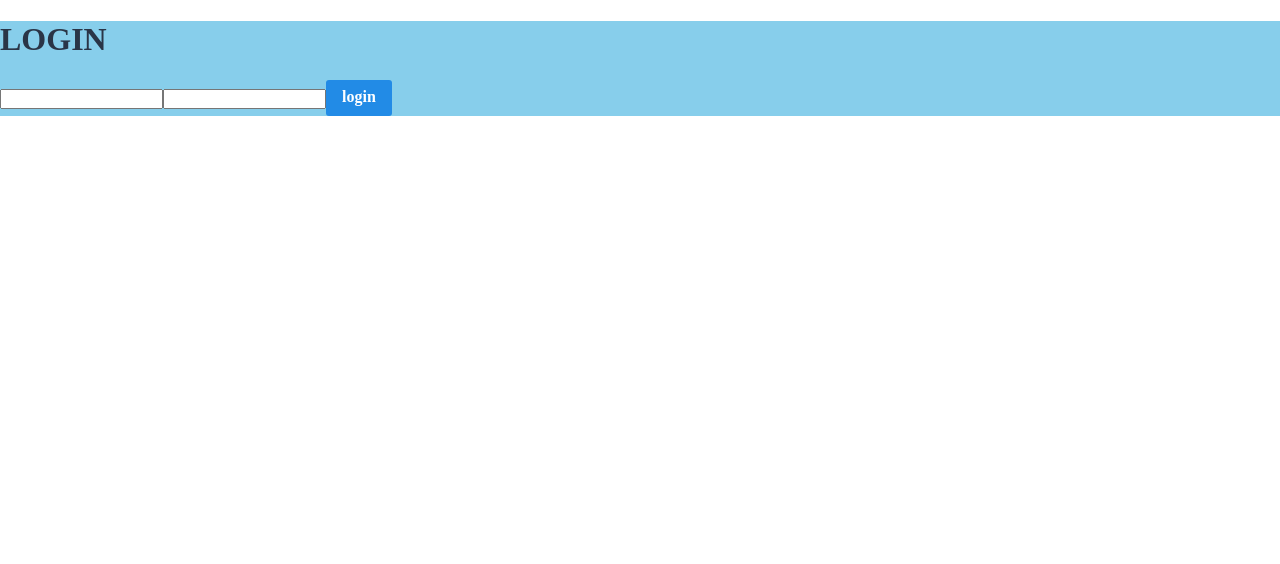
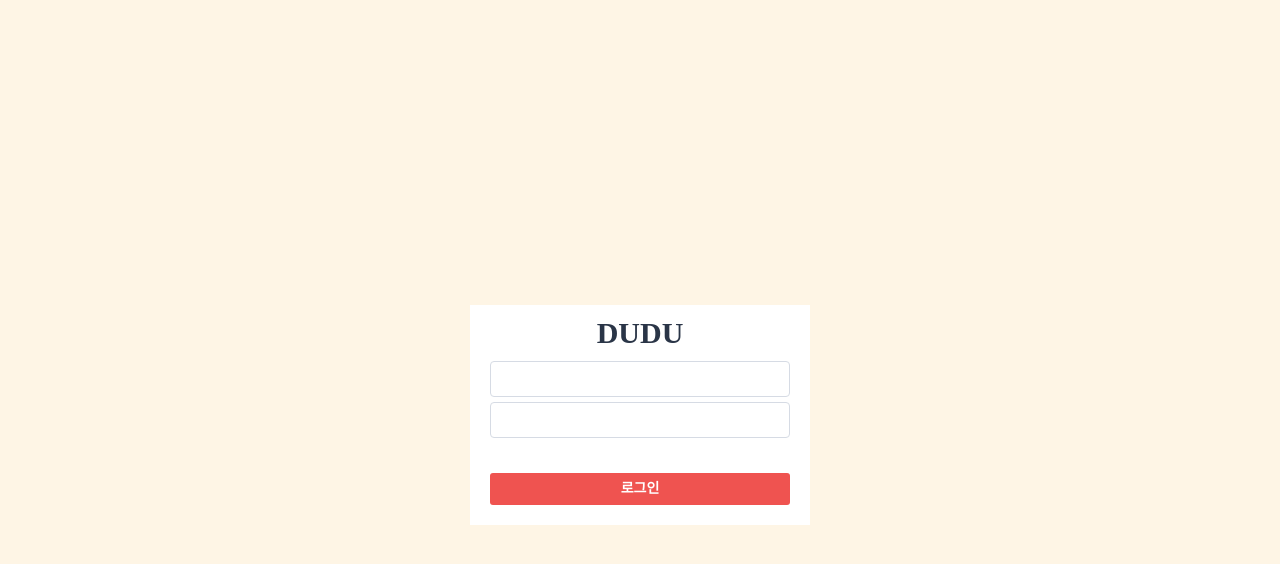
Before and after one commit to wldus904/DUDU, a Next.js app: page /home/Login in a window 1280 px wide. Shown: the top 564 px of the page. Built offline with nearby package versions, Linux system fonts and the light colour scheme.

Commit message:
feat: 로그인/로그아웃 기능 추가

```diff
--- a/src/components/button/Button.tsx
+++ b/src/components/button/Button.tsx
@@ -1,73 +1,68 @@
 import styled from "styled-components";
+import { theme } from "@/styles/theme";
+
+const hexToRgb = (hexType: String = "primary", alpha: Number = 1) => {
+    if (theme.colors[hexType]) hexType = theme.colors[hexType];
+    const hex = hexType.trim().replace("#", "");
+    const rgb = 3 === hex.length ? hex.match(/[a-f\d]/gi) : hex.match(/[a-f\d]{2}/gi);
+
+    rgb.forEach(function (str, x, arr) {
+        if (str.length == 1) str = str + str;
+        arr[x] = parseInt(str, 16);
+    });
+
+    return `rgba(${rgb.join(", ")}, ${alpha})`;
+};
 
 const DefaultButton = styled.button`
-    /*공통 스타일*/
     display: inline-flex;
+    justify-content: center;
     align-items: center;
     outline: none;
-    border: none;
     border-radius: 3px;
-    color: white;
     font-weight: bold;
     cursor: pointer;
     padding-left: 1rem;
     padding-right: 1rem;
+    transition: all ease 0.2s;
 
     /*크기*/
     height: 2.25rem;
+    width: ${(props) => props.width ?? "100%"};
     font-size: 1rem;
+`;
+
+const BasicButton = styled(DefaultButton)`
+    border: none;
+    color: ${(props) => props.txtColor ?? "#fff"};
 
     /*색상 */
-    background: #228be6;
+    background-color: ${(props) => hexToRgb(props.color)};
     &:hover {
-        background: #339af0;
+        background: ${(props) => hexToRgb(props.color, "0.9")};
     }
     &:active {
-        background: #1c7ed6;
+        background: ${(props) => hexToRgb(props.color, "1")};
     }
 `;
 
-const OutlineButton = styled.button`
-    /*공통 스타일*/
-    display: inline-flex;
-    align-items: center;
-    outline: none;
-    border: none;
-    border-radius: 3px;
-    color: white;
-    font-weight: bold;
-    cursor: pointer;
-    padding-left: 1rem;
-    padding-right: 1rem;
-
-    /*크기*/
-    height: 2.25rem;
-    font-size: 1rem;
+const OutlineButton = styled(DefaultButton)`
+    border: 1px solid ${(props) => hexToRgb(props.color)};
+    color: ${(props) => props.txtColor ?? hexToRgb(props.color)};
 
     /*색상 */
+    background: #fff;
     &:hover {
-        opacity: rgba(, 0.2);
+        background: ${(props) => hexToRgb(props.color, "0.1")};
     }
     &:active {
-        background: #1c7ed6;
+        background: ${(props) => hexToRgb(props.color, "0.2")};
     }
 `;
 
 const Button = ({ children, ...rest }) => {
-    const hexToRgb = (hexType) => {
-        const hex = hexType.trim().replace("#", "");
-        const rgb = 3 === hex.length ? hex.match(/[a-f\d]/gi) : hex.match(/[a-f\d]{2}/gi);
-
-        rgb.forEach(function (str, x, arr) {
-            if (str.length == 1) str = str + str;
-            arr[x] = parseInt(str, 16);
-        });
-
-        return "rgb(" + rgb.join(", ") + ")";
-    };
-
-    console.log("rest ::: ", rest);
-    return <DefaultButton {...rest}>{children}</DefaultButton>;
+    if (rest.outline) return <OutlineButton {...rest}>{children}</OutlineButton>;
+    else return <BasicButton {...rest}>{children}</BasicButton>;
 };
 
 export default Button;
--- a/src/components/button/MenuButton.tsx
+++ b/src/components/button/MenuButton.tsx
@@ -2,6 +2,7 @@ import React from "react";
 import styled, { useTheme } from "styled-components";
 import { useRouter } from "next/router";
 import { useEffect, use, useRef } from "react";
+import { theme } from "@/styles/theme";
 
 const Button = styled.a`
     max-width: 190px;
@@ -10,8 +11,8 @@ const Button = styled.a`
     border-radius: 3px;
 
     &:hover {
-        color: ${({ theme }) => theme.colors.primary};
-        background-color: ${({ theme }) => theme.colors.lightprimary};
+        color: ${theme.colors.primary};
+        background-color: ${theme.colors.lightprimary};
     }
 `;
 
--- /dev/null
+++ b/src/components/input/Input.tsx
@@ -0,0 +1,23 @@
+import styled from "styled-components";
+import { theme } from "@/styles/theme";
+
+const BasicInput = styled.input`
+    height: 32px;
+    width: ${(props) => props.width ?? "100%"};
+    font-size: 14px;
+    border-radius: 4px;
+    border: 1px solid #d6dbe4;
+    transition: all ease 0.1s;
+
+    &:focus {
+        outline: none;
+        border: 1px solid ${theme.colors.warning};
+        box-shadow: 0 0 2px ${theme.colors.warning};
+    }
+`;
+
+const Input = ({ children, ...rest }) => {
+    return <BasicInput {...rest}>{children}</BasicInput>;
+};
+
+export default Input;
--- a/src/components/layout/SideMenu.tsx
+++ b/src/components/layout/SideMenu.tsx
@@ -12,11 +12,11 @@ const MainIconWrapper = styled.div`
 const MenuWrapper = styled.div`
     max-width: 260px;
     min-width: 260px;
-    border-right: 1px solid #eeeeee;
+    border-right: 1px solid #eee;
     font-size: 12px;
 `;
 const MenuContents = styled.nav`
-    height: calc(100vh - 115px);
+    height: calc(100vh - 96px);
     display: flex;
     flex-direction: column;
     padding: 20px;
--- a/src/pages/home/Login.tsx
+++ b/src/pages/home/Login.tsx
@@ -1,35 +1,93 @@
 import styled from "styled-components";
 import { useState } from "react";
 import Button from "@/components/button/Button";
+import Input from "@/components/input/Input";
+import MainIcon from "@/components/icon/MainIcon";
+import { theme } from "@/styles/theme";
+import { useRouter } from "next/router";
 
 const LoginWrapper = styled.div`
-    background-color: skyblue;
+    display: flex;
+    position: absolute;
+    justify-content: center;
+    align-items: center;
+    padding: 15px 0;
+    width: 100%;
+    height: 100%;
+    background-color: ${theme.colors.lightwarning};
 `;
-const Input = styled.input`
-    font-size: 12px;
+
+const LoginBox = styled.div`
+    max-width: 300px;
+    padding: 20px;
+    background-color: #fff;
+`;
+
+const MainIconBox = styled.div`
+    text-align: center;
+    margin-bottom: 20px;
+`;
+
+const InputBox = styled.div`
+    input {
+        &:first-child {
+            margin-bottom: 5px;
+        }
+    }
+`;
+
+const WarningMsg = styled.div`
+    display: flex;
+    align-items: center;
+    min-height: 35px;
+    color: ${theme.colors.error};
 `;
 
 const Login = () => {
+    const router = useRouter();
     const [idValue, setIdValue] = useState("");
     const [pwdValue, setPwdValue] = useState("");
+    const [msg, setMsg] = useState("");
 
     const setValue = (e, ref) => {
         ref.current = e.target.value;
     };
 
     const startLogin = () => {
-        console.log("idValue ::: ", idValue);
-        console.log("pwdValue ::: ", pwdValue);
+        if (idValue === "test" && pwdValue === "test") {
+            setMsg("");
+            localStorage.setItem("user", "abcd1234");
+            router.push("/main/dashboard");
+        } else {
+            setMsg("아이디 또는 비밀번호를 잘못 입력했습니다");
+        }
     };
 
     return (
         <LoginWrapper>
-            <h1>LOGIN</h1>
-            <Input type="text" value={idValue} onChange={(e) => setIdValue(e.target.value)} />
-            <Input type="text" value={pwdValue} onChange={(e) => setPwdValue(e.target.value)} />
-            <Button large onClick={startLogin}>
-                login
-            </Button>
+            <LoginBox>
+                <MainIconBox>
+                    <MainIcon />
+                </MainIconBox>
+                <InputBox>
+                    <Input
+                        type="text"
+                        value={idValue}
+                        width="98%"
+                        onChange={(e) => setIdValue(e.target.value)}
+                    />
+                    <Input
+                        type="password"
+                        value={pwdValue}
+                        width="98%"
+                        onChange={(e) => setPwdValue(e.target.value)}
+                    />
+                </InputBox>
+                <WarningMsg>{msg}</WarningMsg>
+                <Button color="error" onClick={startLogin}>
+                    로그인
+                </Button>
+            </LoginBox>
         </LoginWrapper>
     );
 };
--- a/src/styles/global-style.ts
+++ b/src/styles/global-style.ts
@@ -7,6 +7,15 @@ export const GlobalStyle = createGlobalStyle`
     html {
       box-sizing: border-box;
       color: #2a3547;
+      height: 100%;
+      width: 100%;
+      line-height: 16px;
+      font-size: 14px;
+    }
+
+    body {
+      height: 100%;
+      width: 100%;
     }
 
     a {
@@ -18,7 +27,8 @@ export const GlobalStyle = createGlobalStyle`
     }
 
     &::-webkit-scrollbar {
-        width: 10px; /* 스크롤바의 너비 */
+        width: 15px; /* 스크롤바의 너비 */
+        height: 15px;
     }
     &::-webkit-scrollbar-thumb {
         height: 10%; /* 스크롤바의 길이 */
```
Also changed, not shown: src/components/layout/Header.tsx (+64 -3 lines), src/pages/index.tsx (+15 -2 lines), src/pages/main/dashboard.tsx (added, +11 -0 lines).
